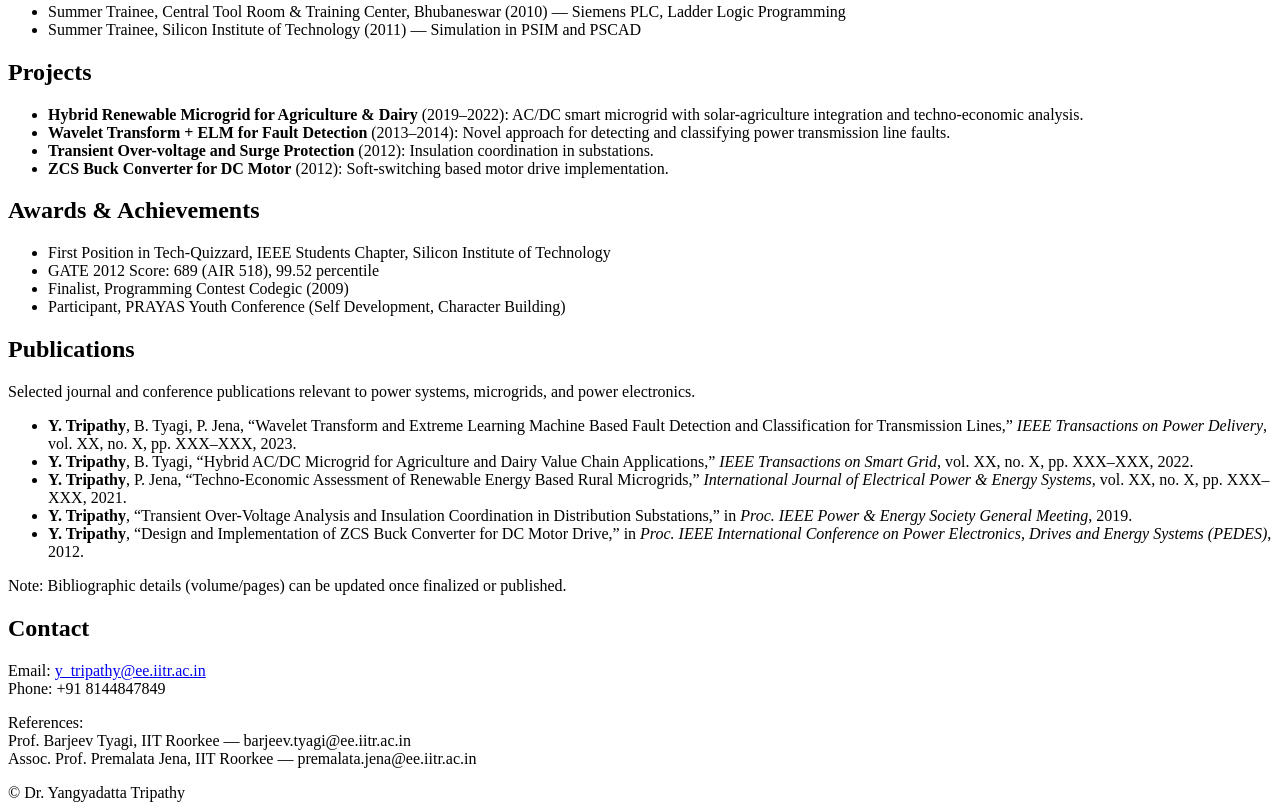
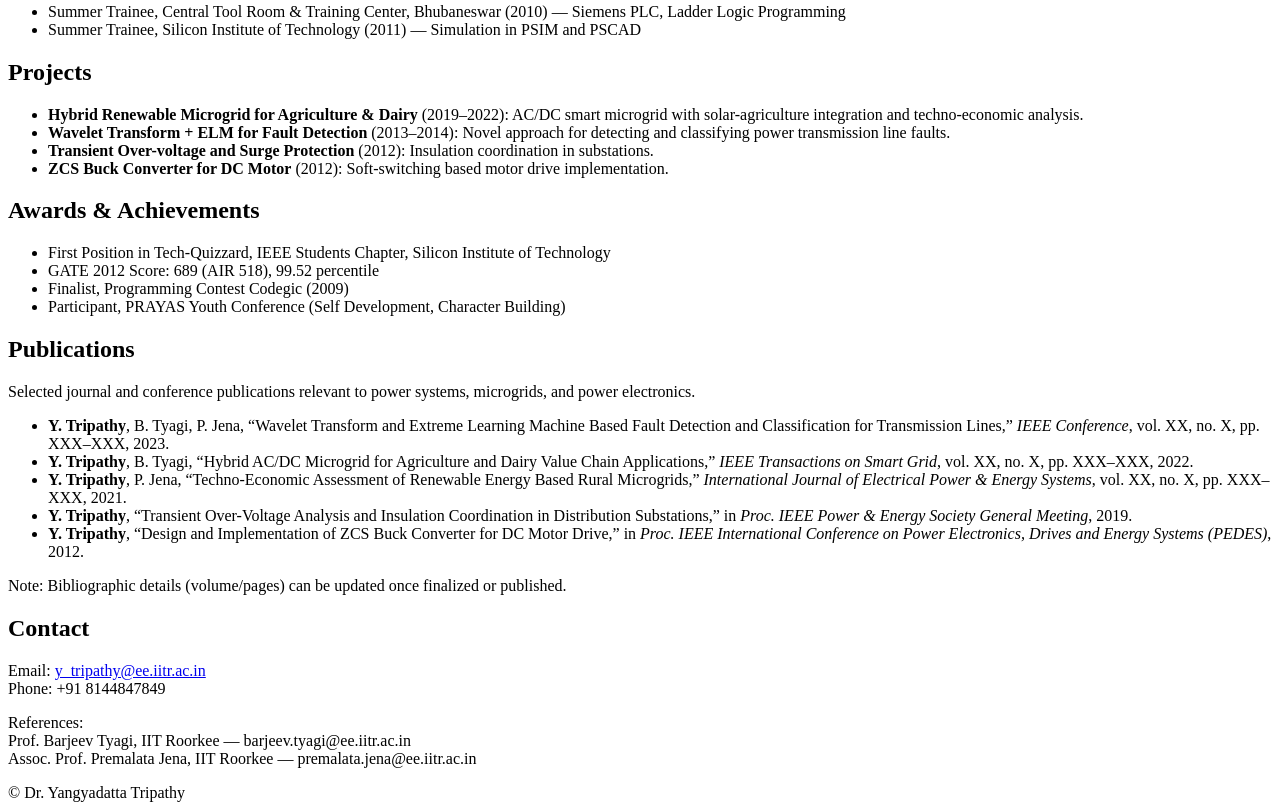
Before and after one commit to hextre/hextre.github.io, a plain HTML site: page index.html in a window 1280 px wide. Shown: the part 649-1459 px from the top of the page. Drawn offline with Linux system fonts and the light colour scheme.

Commit message:
Update publication venue for a conference paper

```diff
--- a/index.html
+++ b/index.html
@@ -75,7 +75,7 @@
 <h2>Publications</h2>
 <p class="muted">Selected journal and conference publications relevant to power systems, microgrids, and power electronics.</p>
 <ul>
-<li><strong>Y. Tripathy</strong>, B. Tyagi, P. Jena, “Wavelet Transform and Extreme Learning Machine Based Fault Detection and Classification for Transmission Lines,” <em>IEEE Transactions on Power Delivery</em>, vol. XX, no. X, pp. XXX–XXX, 2023.</li>
+<li><strong>Y. Tripathy</strong>, B. Tyagi, P. Jena, “Wavelet Transform and Extreme Learning Machine Based Fault Detection and Classification for Transmission Lines,” <em>IEEE Conference</em>, vol. XX, no. X, pp. XXX–XXX, 2023.</li>
 <li><strong>Y. Tripathy</strong>, B. Tyagi, “Hybrid AC/DC Microgrid for Agriculture and Dairy Value Chain Applications,” <em>IEEE Transactions on Smart Grid</em>, vol. XX, no. X, pp. XXX–XXX, 2022.</li>
 <li><strong>Y. Tripathy</strong>, P. Jena, “Techno-Economic Assessment of Renewable Energy Based Rural Microgrids,” <em>International Journal of Electrical Power & Energy Systems</em>, vol. XX, no. X, pp. XXX–XXX, 2021.</li>
 <li><strong>Y. Tripathy</strong>, “Transient Over-Voltage Analysis and Insulation Coordination in Distribution Substations,” in <em>Proc. IEEE Power & Energy Society General Meeting</em>, 2019.</li>
```
